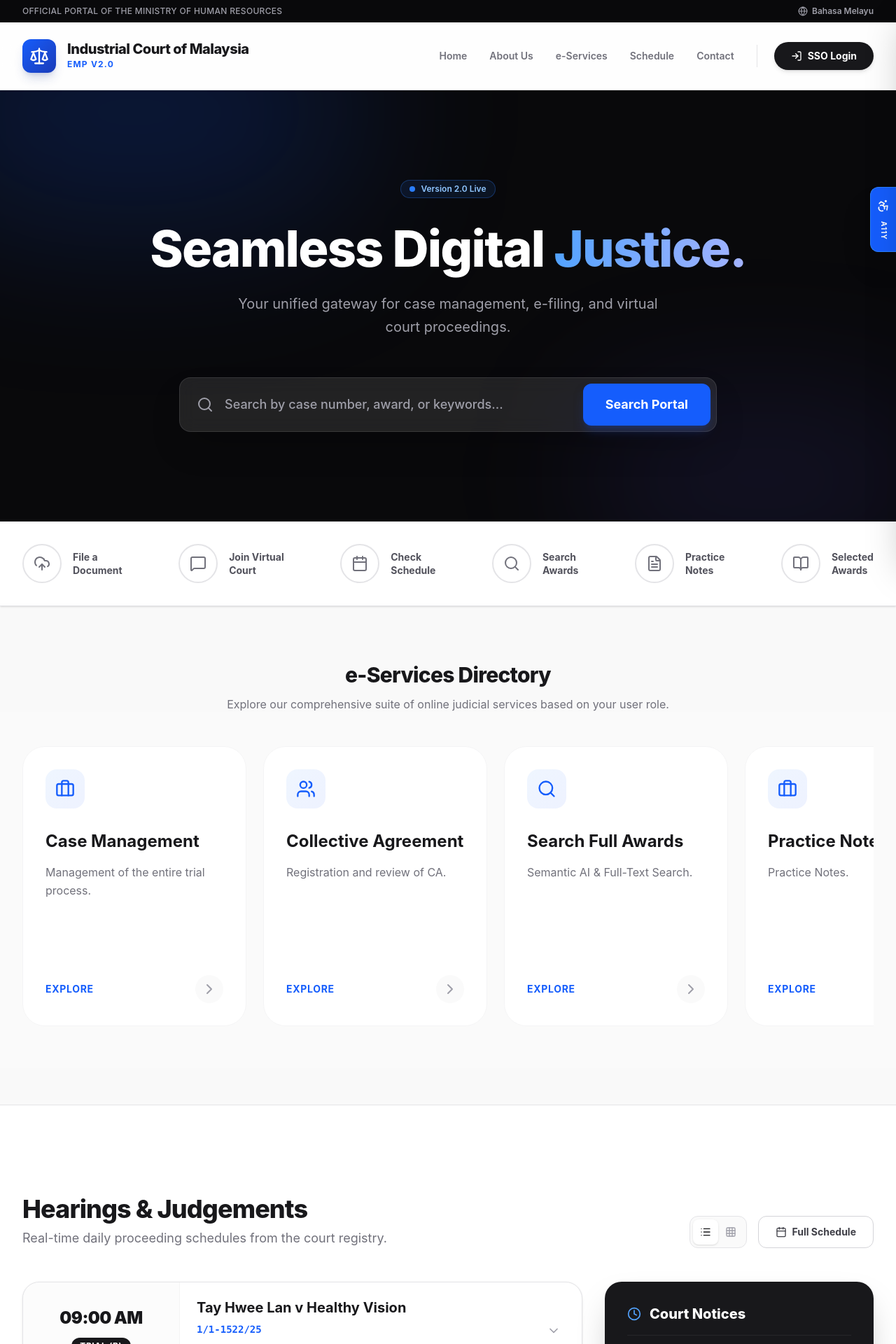
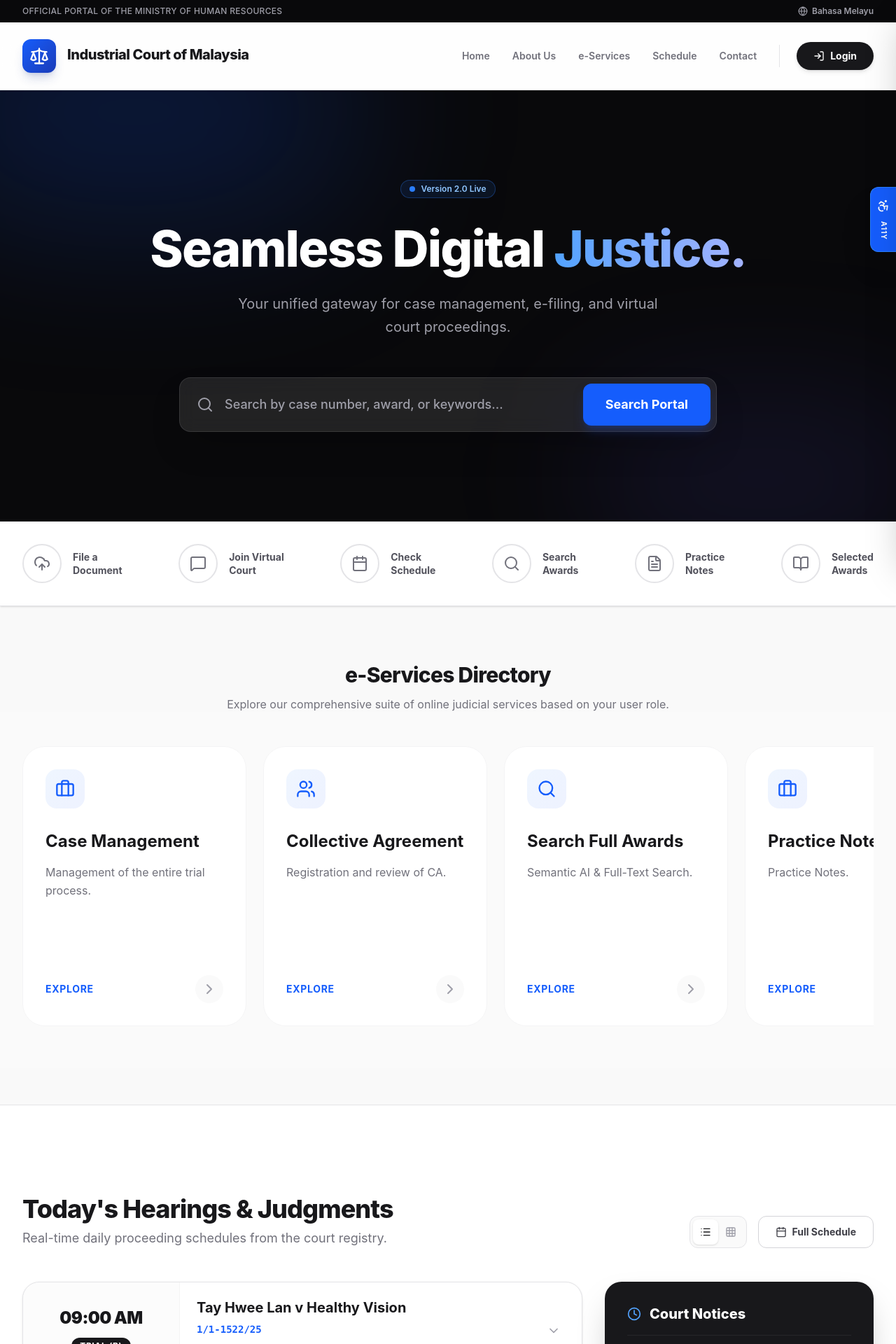
Before and after one commit to izueibrahim/prototype-court, a Next.js app: page / in a window 1280 px wide. Shown: the top 1920 px of the page at 70% size. Built offline with nearby package versions, Linux system fonts and the light colour scheme.

Commit message:
Resolve merge conflict in i18n.ts: keep local hearingsTitle

```diff
--- a/src/components/layout/Footer.tsx
+++ b/src/components/layout/Footer.tsx
@@ -24,7 +24,7 @@ export default function Footer() {
                                 <h3 className={`text-lg sm:text-xl font-extrabold leading-tight ${isHighContrast ? 'text-white' : 'text-white'}`}>
                                     {currentLang.portal}
                                 </h3>
-                                <p className="text-[10px] sm:text-xs tracking-widest text-blue-500 font-bold uppercase mt-1">eMP v2.0</p>
+                                {/* <p className="text-[10px] sm:text-xs tracking-widest text-blue-500 font-bold uppercase mt-1">eMP v2.0</p> */}
                             </div>
                         </div>
                         <p className={`text-sm sm:text-base leading-relaxed mb-8 ${isHighContrast ? 'text-white' : 'text-zinc-400'}`}>
--- a/src/components/layout/Navbar.tsx
+++ b/src/components/layout/Navbar.tsx
@@ -39,9 +39,9 @@ export default function Navbar() {
                                 <span className={`font-extrabold text-lg sm:text-xl tracking-tight leading-none mb-1 ${isHighContrast ? 'text-white' : 'text-zinc-900'}`}>
                                     {currentLang.portal}
                                 </span>
-                                <span className={`text-[10px] sm:text-xs font-bold tracking-widest uppercase ${isHighContrast ? 'text-white' : 'text-blue-600'}`}>
+                                {/* <span className={`text-[10px] sm:text-xs font-bold tracking-widest uppercase ${isHighContrast ? 'text-white' : 'text-blue-600'}`}>
                                     eMP v2.0
-                                </span>
+                                </span> */}
                             </div>
                         </div>
 
--- a/src/lib/i18n.ts
+++ b/src/lib/i18n.ts
@@ -13,13 +13,13 @@ export const t: Translations = {
         modules: 'e-Services',
         schedule: 'Schedule',
         contact: 'Contact',
-        login: 'SSO Login',
+        login: 'Login',
         a11yTitle: 'Accessibility Options',
         heroTitle: 'Seamless Digital Justice.',
         heroSub: 'Your unified gateway for case management, e-filing, and virtual court proceedings.',
         searchPlace: 'Search by case number, award, or keywords...',
         searchBtn: 'Search Portal',
-        hearingsTitle: "Hearings & Judgements",
+        hearingsTitle: "Today's Hearings & Judgments",
         hearingsSub: 'Real-time daily proceeding schedules from the court registry.',
         viewAll: 'Full Schedule',
         noticesTitle: 'Court Notices',
```
